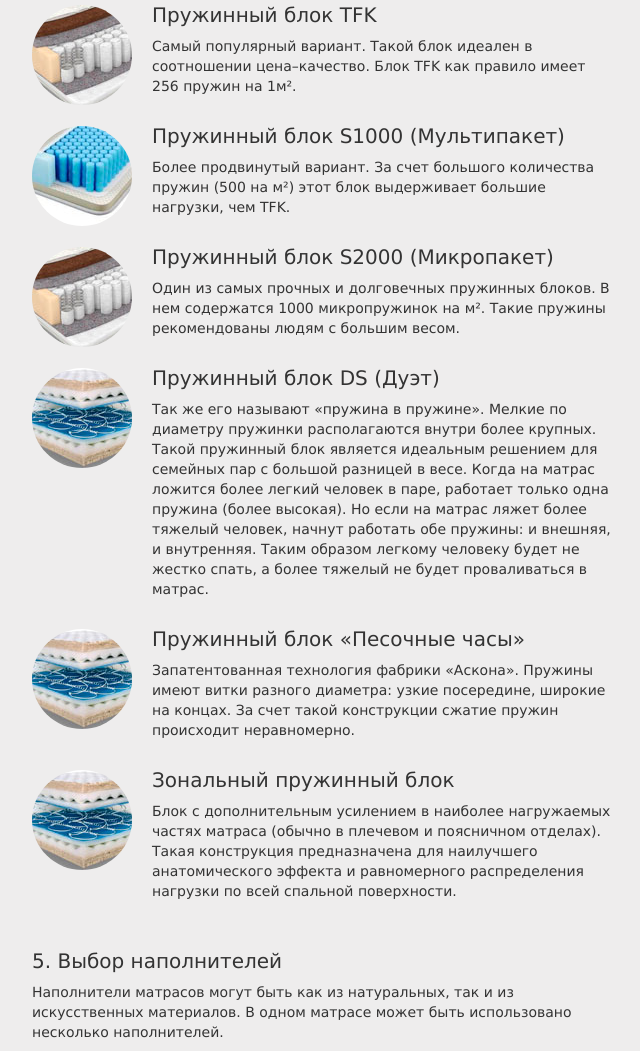
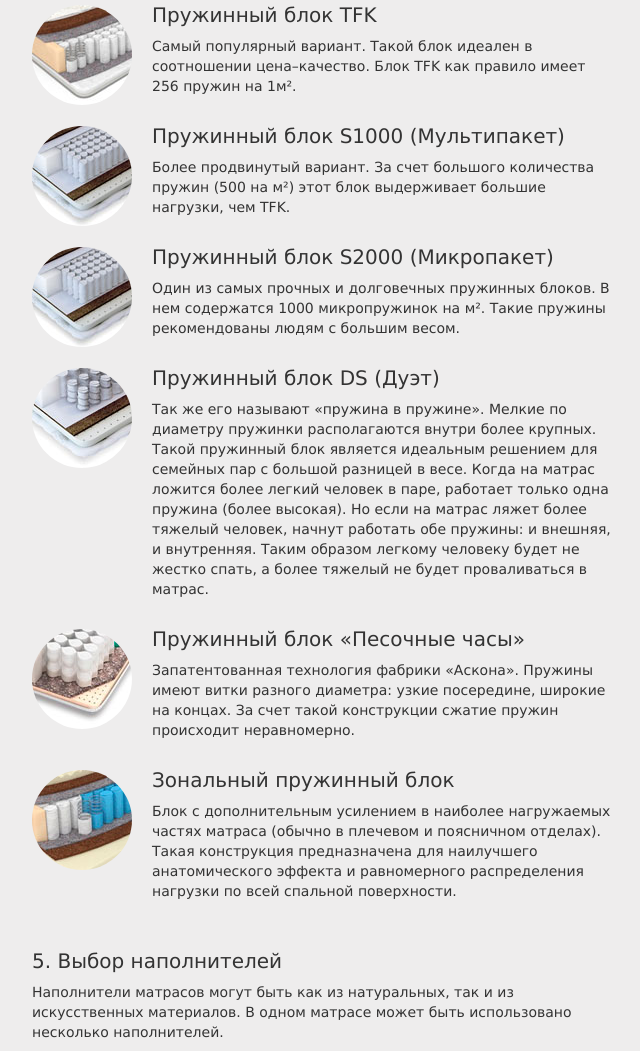
Before and after one commit to VLishenko/Choose-Matras, a plain HTML site: page index.html in a window 1280 px wide. Shown: the part 2340-3391 px from the top of the page, without its empty margins (148-788 px from the left). Drawn offline with nearby package versions, Linux system fonts and the light colour scheme; files whose address does not match are found by name.

Commit message:
New Images

```diff
--- a/index.html
+++ b/index.html
@@ -177,7 +177,7 @@
 					<ul class="choose-prod-list">
 						<li class="choose-prod-list-itm">
 							<div class="">
-								<img src="images/choose-prod-3.jpg" alt="">
+								<img src="images/choose-prod-11.jpg" alt="">
 							</div>
 
 							<div class="">
@@ -189,7 +189,7 @@
 
 						<li class="choose-prod-list-itm">
 							<div class="">
-								<img src="images/choose-prod-4.jpg" alt="">
+								<img src="images/choose-prod-12.jpg" alt="">
 							</div>
 
 							<div class="">
@@ -201,7 +201,7 @@
 
 						<li class="choose-prod-list-itm">
 							<div class="">
-								<img src="images/choose-prod-3.jpg" alt="">
+								<img src="images/choose-prod-12.jpg" alt="">
 							</div>
 
 							<div class="">
@@ -213,7 +213,7 @@
 
 						<li class="choose-prod-list-itm">
 							<div class="">
-								<img src="images/choose-prod-1.jpg" alt="">
+								<img src="images/choose-prod-14.jpg" alt="">
 							</div>
 
 							<div class="">
@@ -225,7 +225,7 @@
 
 						<li class="choose-prod-list-itm">
 							<div class="">
-								<img src="images/choose-prod-1.jpg" alt="">
+								<img src="images/choose-prod-15.jpg" alt="">
 							</div>
 
 							<div class="">
@@ -237,7 +237,7 @@
 
 						<li class="choose-prod-list-itm">
 							<div class="">
-								<img src="images/choose-prod-1.jpg" alt="">
+								<img src="images/choose-prod-16.jpg" alt="">
 							</div>
 
 							<div class="">
```
Also changed, not shown: images/3759705038.jpg (added), images/choose-prod-11.jpg (added), images/choose-prod-12.jpg (added), images/choose-prod-13.jpg (added), images/choose-prod-14.jpg (added), images/choose-prod-15.jpg (added), images/choose-prod-16.jpg (added), images/large_08_Micropaket Middle.jpg (added), images/large_08_Soft_midl.jpg (added), images/large_Dreamline-Mix-Smart-Zone.jpg (added), images/large_Duet Middle Promtex Orient.jpg (added), images/large_Multipaket middle.jpg (added).
